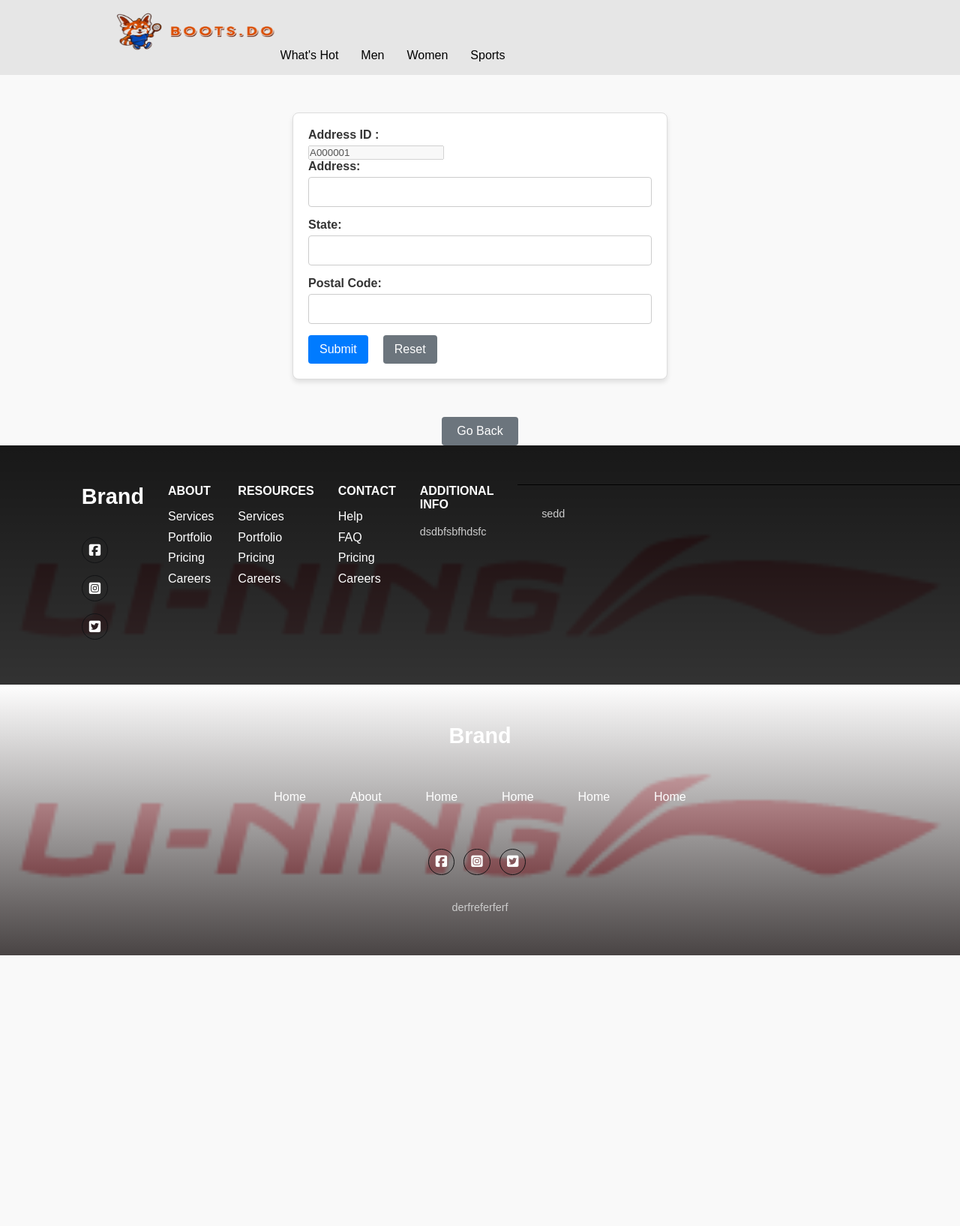
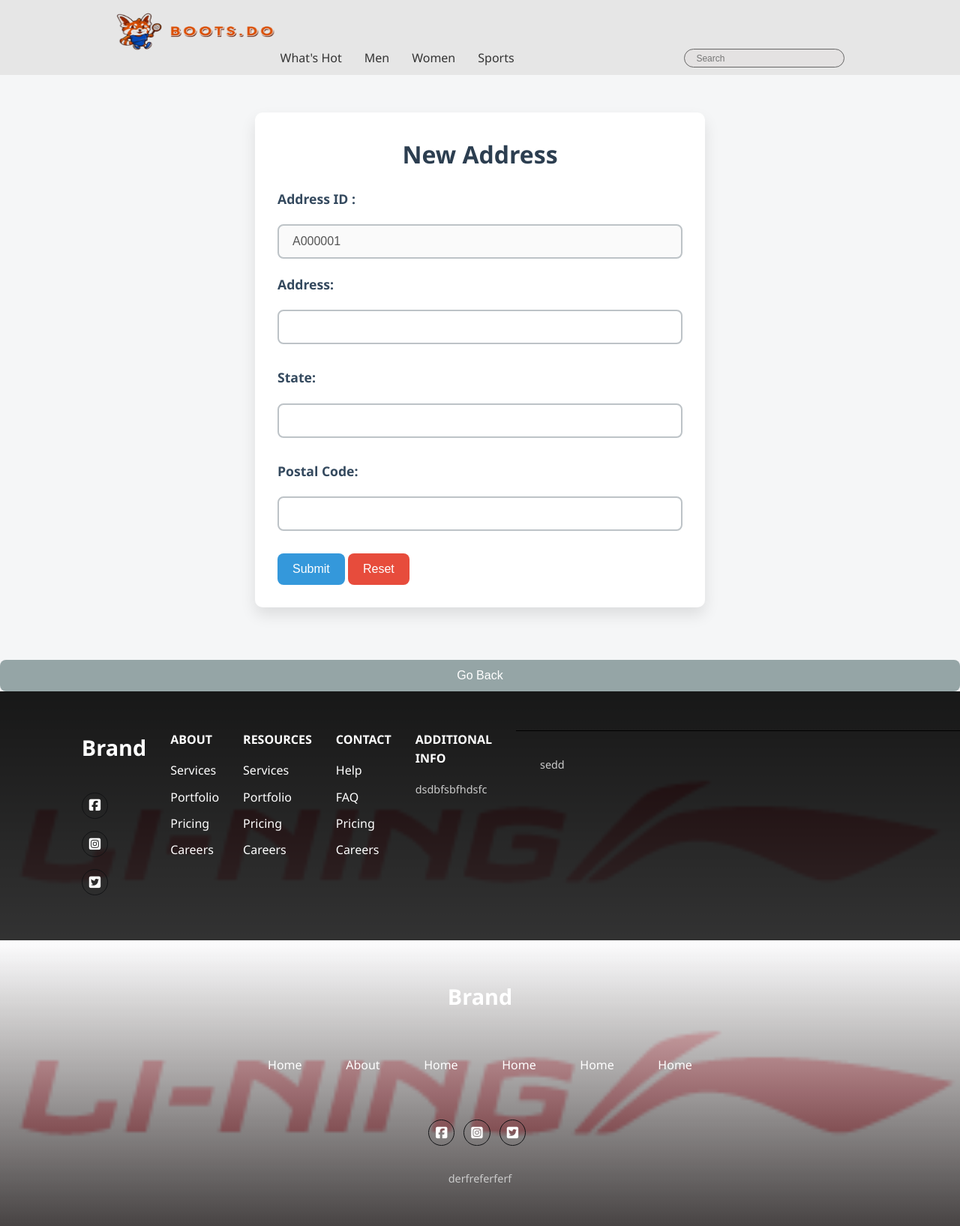
Before and after one commit to tjianquan04/web-based, a PHP site: page /add_address.php in a window 1280 px wide; the page is wider, and only the part inside the window is pictured. Shown: that part at 75% size. Before the commit the page ends 1274 px from the top of that part, so only its background shows below. Run offline with PHP 8.4, Linux system fonts and the light colour scheme; data that the repository does not hold is empty; some libraries are stand-ins or nearby versions.

Commit message:
fix bug & block func

```diff
--- a/_base.php
+++ b/_base.php
@@ -231,7 +231,7 @@
     return $member ?: null;
 }
 
-function getAllAddressbyId($memberId){
+function getAllAddressbyMemberId($memberId){
     global $_db;
     $addressStm = $_db->prepare('SELECT * FROM address WHERE member_id = ?');
     $addressStm->execute([$memberId]);
@@ -240,6 +240,14 @@
     return $addressArr;
 }
 
+function getAddressbyId($address_id){
+    global $_db;
+    $addressStm = $_db->prepare('SELECT * FROM address WHERE address_id = ?');
+    $addressStm->execute([$address_id]);
+    $address = $addressStm->fetch(PDO::FETCH_OBJ);
+
+    return $address;
+}
 
 function generateNextAdminId()
 {
--- a/add_address.php
+++ b/add_address.php
@@ -4,7 +4,7 @@
 
 $address_id = getNextAddressId();
 $member_id = req('id');
-$addressArr = getAllAddressbyId($member_id);
+$addressArr = getAllAddressbyMemberId($member_id);
 
 if (is_post()) {
 
@@ -59,7 +59,7 @@
         $addressStm -> execute([$address_id, $address_line,$postal_code,$state, $is_default, $member_id]);
 
         temp('info','New address has added');
-        redirect('/edit_member_details.php');
+        redirect('/edit_member_details.php?id='.$member_id);
     }
 }
 
@@ -69,31 +69,31 @@
 ?>
 <link rel="stylesheet" href="/css/add_address.css">
 
+<div class="address-container">
+<h2>New Address</h2>
 <form method="post" class="form" enctype="multipart/form-data" novalidate>
+
     <label for="id"><strong>Address ID :</strong></label>
-    <?= html_text('id', '', $address_id, 'disabled') ?>
+    <?= html_text('id', '', $address_id,' class="input-field" disabled') ?>
 
     <label for="address_line"><strong>Address:</strong></label>
     <?php html_text('address_line', '', '', '" class="input-field"'); ?>
     <?= err('address_line') ?>
-    <br>
 
     <label for="state"><strong>State:</strong></label>
     <?php html_text('state', '', '', '" class="input-field" '); ?>
     <?= err('state') ?>
-    <br>
 
     <label for="postal_code"><strong>Postal Code:</strong></label>
     <?php html_text('postal_code', '', '', '" class="input-field"'); ?>
     <?= err('postal_code') ?>
-    <br>
 
     <section>
         <button type="submit">Submit</button>
         <button type="reset">Reset</button>
     </section>
 </form>
-
+</div>
 <button class="go-back" onclick="window.history.back()">Go Back</button>
 
 <?php
--- a/css/add_address.css
+++ b/css/add_address.css
@@ -1,98 +1,115 @@
-body {
-    font-family: Arial, sans-serif;
+/* Global styles */
+* {
     margin: 0;
     padding: 0;
-    background-color: #f9f9f9;
+    box-sizing: border-box;
+}
+
+body {
+    font-family: 'Segoe UI', Tahoma, Geneva, Verdana, sans-serif;
+    background-color: #f5f6f7;
+    color: #333;
+    line-height: 1.6;
+}
+
+h2 {
+    text-align: center;
+    font-size: 2rem;
+    font-weight: 600;
+    margin-bottom: 20px;
+    color: #2c3e50;
+}
+
+/* Address form container */
+.address-container {
+    width: 100%;
+    max-width: 600px;
+    margin: 50px auto;
+    padding: 30px;
+    background-color: #ffffff;
+    border-radius: 10px;
+    box-shadow: 0 10px 20px rgba(0, 0, 0, 0.1);
+    transition: all 0.3s ease;
+}
+
+.address-container:hover {
+    box-shadow: 0 15px 30px rgba(0, 0, 0, 0.2);
 }
 
 form {
-    width: 90%;
-    max-width: 500px;
-    margin: 50px auto;
-    padding: 20px;
-    background-color: #fff;
-    border: 1px solid #ddd;
-    border-radius: 8px;
-    box-shadow: 0 4px 6px rgba(0, 0, 0, 0.1);
+    display: flex;
+    flex-direction: column;
+    gap: 20px;
 }
 
-form label {
-    display: block;
-    font-weight: bold;
-    margin-bottom: 5px;
-    color: #333;
+label {
+    font-size: 1.1rem;
+    font-weight: 500;
+    color: #34495e;
 }
 
-form input.input-field {
-    width: 100%;
-    padding: 10px;
-    margin-bottom: 15px;
-    border: 1px solid #ccc;
-    border-radius: 4px;
-    font-size: 16px;
-    box-sizing: border-box;
+.input-field {
+    padding: 12px 18px;
+    font-size: 1rem;
+    border: 2px solid #bdc3c7;
+    border-radius: 8px;
+    transition: border-color 0.3s ease, box-shadow 0.3s ease;
 }
 
-form input.input-field:focus {
-    border-color: #007bff;
+.input-field:focus {
+    border-color: #3498db;
+    box-shadow: 0 0 5px rgba(52, 152, 219, 0.5);
     outline: none;
-    box-shadow: 0 0 5px rgba(0, 123, 255, 0.5);
 }
 
-form button {
-    background-color: #007bff;
+button[type="submit"],
+button[type="reset"],
+button.go-back {
+    padding: 12px 20px;
+    font-size: 1rem;
+    background-color: #3498db;
     color: #fff;
-    padding: 10px 15px;
     border: none;
-    border-radius: 4px;
-    font-size: 16px;
+    border-radius: 8px;
     cursor: pointer;
-    margin-right: 10px;
+    transition: background-color 0.3s ease;
 }
 
-form button:hover {
-    background-color: #0056b3;
+button[type="submit"]:hover,
+button[type="reset"]:hover,
+button.go-back:hover {
+    background-color: #2980b9;
 }
 
-form button:disabled {
-    background-color: #ccc;
-    cursor: not-allowed;
+/* Button reset */
+button[type="reset"] {
+    background-color: #e74c3c;
 }
 
-form button[type="reset"] {
-    background-color: #6c757d;
+button[type="reset"]:hover {
+    background-color: #c0392b;
 }
 
-form button[type="reset"]:hover {
-    background-color: #5a6268;
-}
-
-section {
-    display: flex;
-    justify-content: flex-start;
-    gap: 10px;
-}
-
-form .error-message {
-    color: #d9534f;
-    font-size: 14px;
-    margin-top: -10px;
-    margin-bottom: 10px;
-}
-
+/* Go back button */
 button.go-back {
-    display: block;
-    margin: 20px auto 0;
-    background-color: #6c757d;
-    color: #fff;
-    padding: 10px 20px;
+    background-color: #95a5a6;
+    width: 100%;
+    margin-top: 20px;
+    padding: 12px 20px;
+    font-size: 1rem;
+    color: white;
     border: none;
-    border-radius: 4px;
-    font-size: 16px;
+    border-radius: 8px;
     cursor: pointer;
-    text-align: center;
 }
 
 button.go-back:hover {
-    background-color: #5a6268;
+    background-color: #7f8c8d;
 }
+
+/* Error message styling */
+.error-message {
+    font-size: 0.9rem;
+    color: #e74c3c;
+    margin-top: -10px;
+}
--- a/js/main.js
+++ b/js/main.js
@@ -54,8 +54,9 @@
 
     // Delete confirmation message
     $('[delete-confirm]').on('click', e => {
-        // Get the member_id from the data-confirm attribute
-        const Id = e.target.dataset.confirm;
+        // Check for either address_id or member_id
+        const Id = e.target.dataset.addressId || e.target.dataset.memberId;
+
         // Customize the confirmation message
         const text = `Are you sure you want to delete ${Id}?`;
 
```
Also changed, not shown: css/member.css (+10 -0 lines), delete_address.php (+6 -4 lines), edit_member_details.php (+4 -4 lines), member_management.php (+5 -2 lines), update_member_status.php (added, +20 -0 lines).
